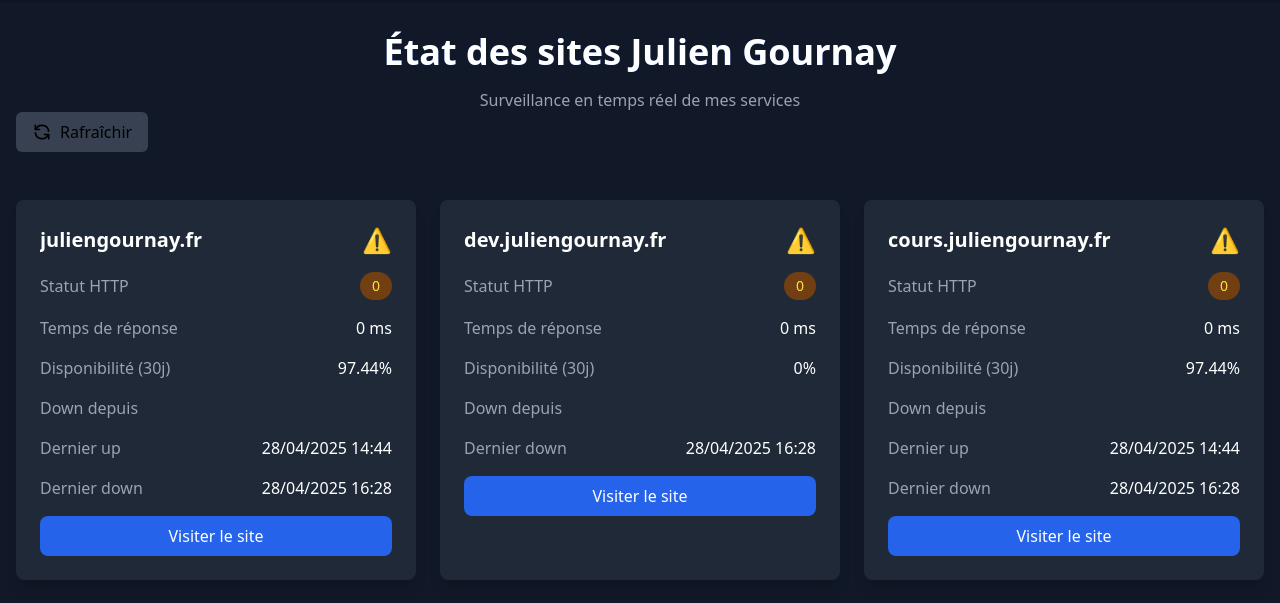
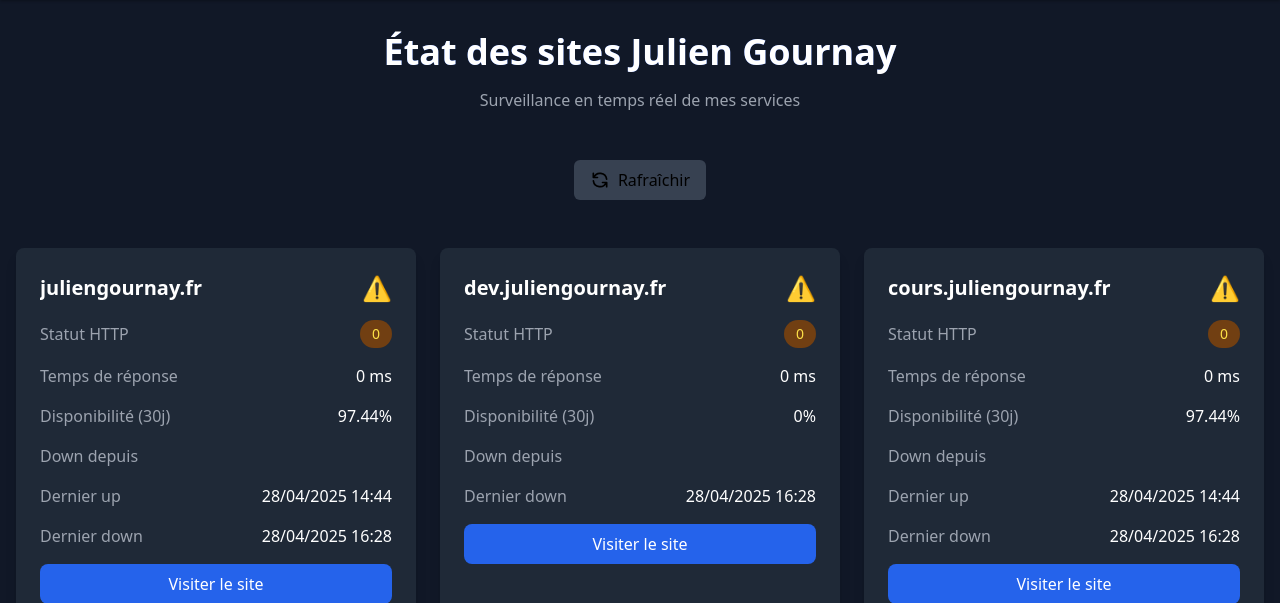
Before and after one commit to julien-gournay/status, a PHP site: page / in a window 1280 px wide. Shown: the part 88-691 px from the top of the page. Run offline with PHP 8.4, Linux system fonts and the light colour scheme; data that the repository does not hold is empty; some libraries are stand-ins or nearby versions.

Commit message:
= UPDATE style

```diff
--- a/index.php
+++ b/index.php
@@ -213,14 +213,14 @@ if ($isAjax) {
     </header>
 
     <div class="container mx-auto px-4 py-8">
-        <div class="text-center mb-12">
+        <div class="text-center mb-12 flex flex-col items-center mt-0">
             <h1 class="text-4xl font-bold text-gray-900 dark:text-white mb-4 animate-gradient bg-gradient-to-r from-primary-500 via-primary-600 to-primary-700 bg-clip-text text-transparent">
                 État des sites Julien Gournay
             </h1>
             <p class="text-gray-600 dark:text-gray-400">Surveillance en temps réel de mes services</p>
-            <button id="refreshButton" class="refresh-button">
+            <button id="refreshButton" class="refresh-button w-min mt-12">
                 <svg class="w-5 h-5" fill="none" stroke="currentColor" viewBox="0 0 24 24">
-                    <path stroke-linecap="round" stroke-linejoin="round" stroke-width="2" d="M4 4v5h.582m15.356 2A8.001 8.001 0 004.582 9m0 0H9m11 11v-5h-.581m0 0a8.003 8.003 0 01-15.357-2m15.357 2H15" />
+                    <path stroke-linecap="round" stroke-linejoin="round" stroke-width="2" d="M4 4v5h.582m15.356 2A8.001 8.001 0 004.582 9m0 0H9m11 11v-5h-.581m0 0a8.003 8.003 0 01-15.357-2m15.357 2H15"></path>
                 </svg>
                 <span>Rafraîchir</span>
             </button>
```
